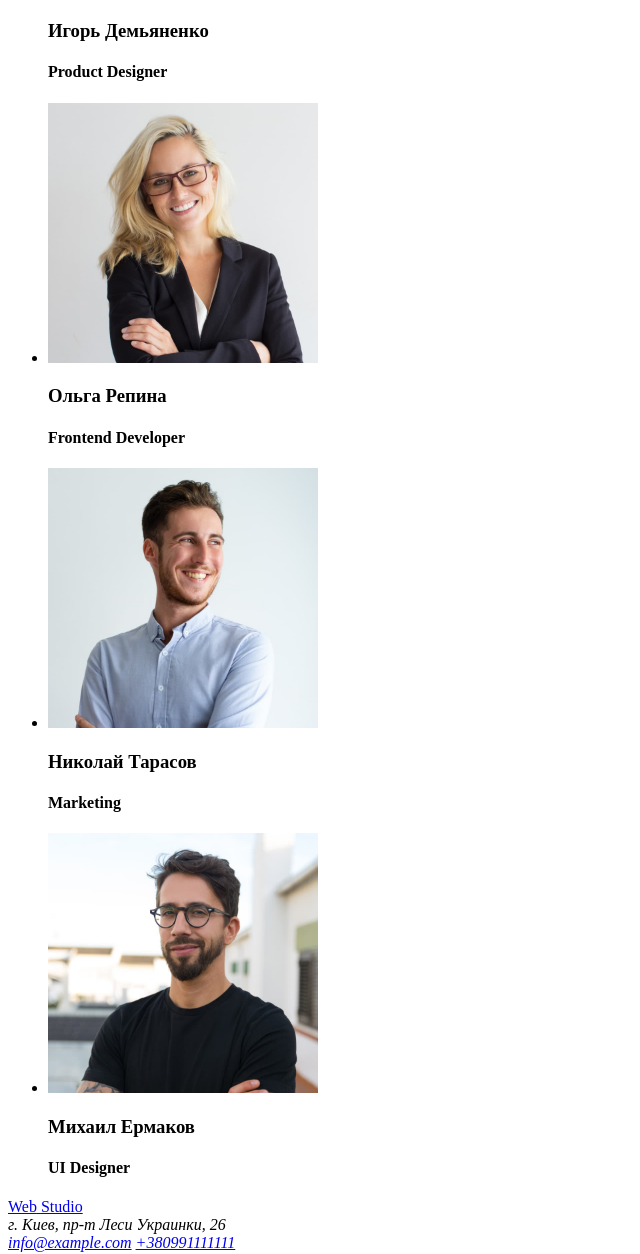
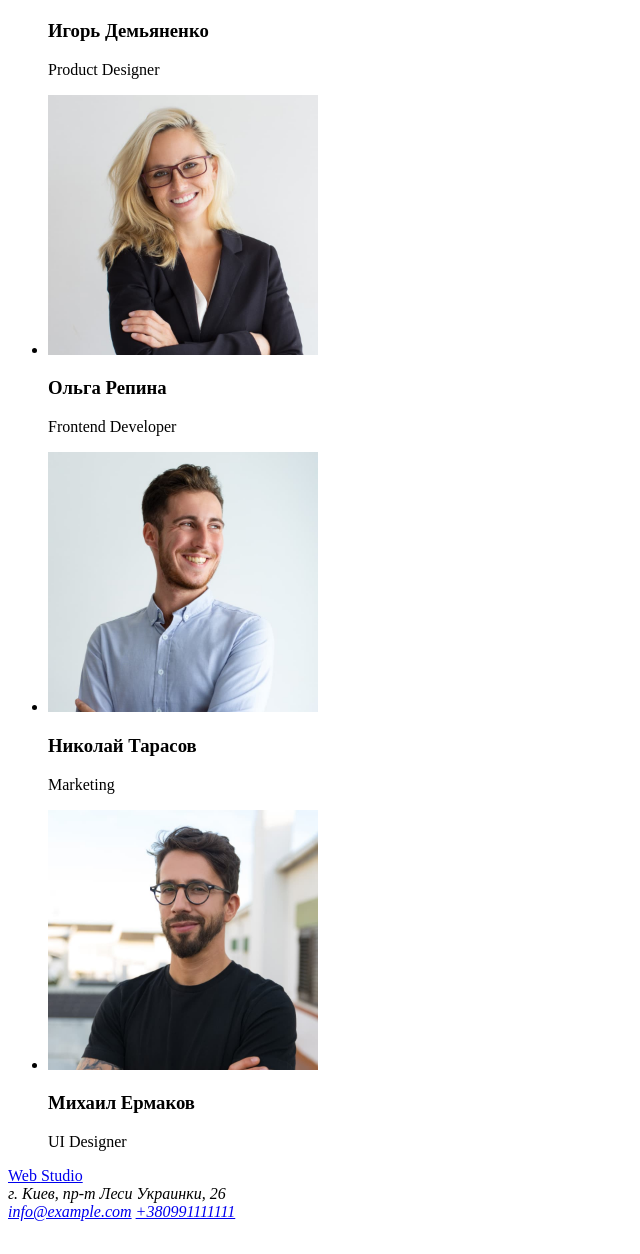
Before and after one commit to Tonya-Shyva/goit-markup-hw-01, a plain HTML site: page index.html in a window 1280 px wide. Shown: the part 1884-3138 px from the top of the page, without its empty margins (0-640 px from the left). After the commit the page ends 3113 px from the top, so only its background shows below. Drawn offline with Linux system fonts and the light colour scheme.

Commit message:
finish hw1

```diff
--- a/index.html
+++ b/index.html
@@ -1,10 +1,12 @@
 <!DOCTYPE html>
 <html lang="ru">
 <head>
+    <meta name="description" content="">
     <meta charset="UTF-8">
     <meta http-equiv="X-UA-Compatible" content="IE=edge">
     <meta name="viewport" content="width=device-width, initial-scale=1.0">
     <title>Эффективные решения для вашего бизнеса</title>
+
 </head>
 <body>
 
@@ -94,22 +96,22 @@
                 <li class="member-item">
                     <img class="member" src="./images/Игорь.jpg" alt="Фото Игоря Демьяненко" width="270">
                     <h3 class="member-name">Игорь Демьяненко</h3>
-                    <h4 class="position" lang="en">Product Designer</h4>
+                    <p class="position" lang="en">Product Designer</p>
                 </li>
                 <li class="member-item">
                     <img class="member" src="./images/Ольга.jpg" alt="Фото Ольги Репиной" width="270">
                     <h3 class="member-name">Ольга Репина</h3>
-                    <h4 class="position" lang="en">Frontend Developer</h4>
+                    <p class="position" lang="en">Frontend Developer</p>
                 </li>
                 <li class="member-item">
                     <img class="member" src="./images/Николай.jpg" alt="Фото Николая Тарасова" width="270">
                     <h3 class="member-name">Николай Тарасов</h3>
-                    <h4 class="position" lang="en">Marketing</h4>
+                    <p class="position" lang="en">Marketing</p>
                 </li>
                 <li class="member-item">
                     <img class="member" src="./images/Михаил.jpg" alt="Фото Михаила Ермакова" width="270">
                     <h3 class="member-name">Михаил Ермаков</h3>
-                    <h4 class="position" lang="en">UI Designer</h4>
+                    <p class="position" lang="en">UI Designer</p>
                 </li>
             </ul>
         </section>
```
